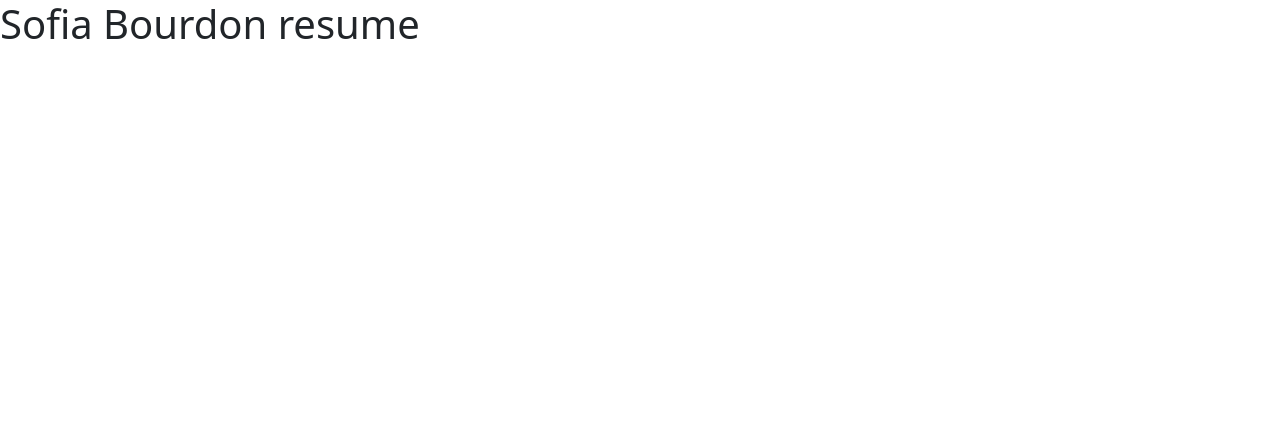
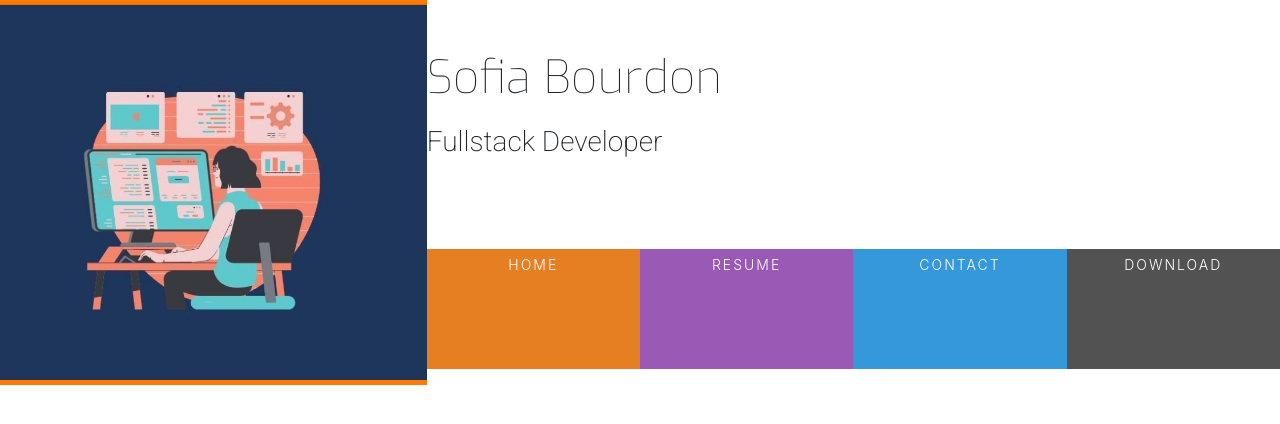
Before and after one commit to Sofia-Bourdon/resume-website, a plain HTML site: page index.html in a window 1280 px wide. Drawn offline with nearby package versions, Linux system fonts and the light colour scheme.

Commit message:
Adding and styling menu items in the nav bar

```diff
--- a/assets/css/style.css
+++ b/assets/css/style.css
@@ -0,0 +1,91 @@
+@import url('https://fonts.googleapis.com/css2?family=Roboto:100,200,300,400,500,600,700|Exo:100,200,300,400,500,600,700');
+
+*/ ---------------------------------------Colours */
+
+.bg-color-name-title {
+    background-color: #676767
+}
+
+.ui-menu-color-home {
+    background-color: #e67e22;
+}
+
+.ui-menu-color-resume {
+    background-color: #9b59b6;
+}
+
+.ui-menu-color-contact {
+    background-color: #3498db;
+}
+
+.ui-menu-color-download {
+    background-color: #525252;
+}
+
+*/ ---------------------------------------Heading */
+
+.heading {
+    margin-left: 50px;
+}
+
+.logo {
+    background: url("../images/rosie.jpeg");
+    background-position: center;
+    background-repeat: no-repeat;
+    background-size: cover;
+    min-height: 360px;
+    transition: all 5s ease-in-out;
+    -moz-transition: all 5s ease-in-out;
+    -webkit-transition: all 5s ease-in-out;
+}
+
+.name {
+    font-family: "Exo", sans-serif;
+    font-weight: 100;
+    font-size: 46px;
+    margin-top: 50px;
+}
+
+.title {
+    font-family: "Roboto", sans-serif;
+    font-weight: 200;
+    font-size: 28px;
+    margin-top: 20px;
+    margin-bottom: 90px;
+}
+
+.list-inline-item:not(:last-child) {
+    margin: 0;
+}
+
+.menucontainer {
+    font-size: 0;
+}
+
+#nav li {
+    font-size: 14px;
+}
+
+.menuitem {
+    height: 120px;
+    text-align: center;
+    padding: 0;
+}
+
+.menuitem a {
+    width: 100%;
+    text-decoration: none;
+    color: #fff;
+    height: 120px;
+}
+
+.menuitem span {
+    display: block;
+    width: 100%;
+    padding-top: 5px;
+    text-align: center;
+    text-transform: uppercase;
+    font-size: 14px;
+    font-weight: 300;
+    letter-spacing: 2px;
+}
--- a/index.html
+++ b/index.html
@@ -4,13 +4,43 @@
     <meta charset="UTF-8">
     <meta http-equiv="X-UA-Compatible" content="IE=edge">
     <meta name="viewport" content="width=device-width, initial-scale=1.0">
-    <link rel="stylesheet" href="https://cdn.jsdelivr.net/npm/bootstrap@5.3.0-alpha1/dist/css/bootstrap.min.css">
-    <link rel="stylesheet" href="">
+    <link rel="stylesheet" href="https://cdn.jsdelivr.net/npm/bootstrap@4.2.1/dist/css/bootstrap.min.css" integrity="sha384-GJzZqFGwb1QTTN6wy59ffF1BuGJpLSa9DkKMp0DgiMDm4iYMj70gZWKYbI706tWS" crossorigin="anonymous">
+    <link rel="stylesheet" href="assets/css/style.css">
     <title>Sofia Bourdon | resume</title>
 </head>
 <body>
     <header>
-        <h1>Sofia Bourdon resume</h1>
+        <div class="row no-gutters">
+            <a href="index.html" class="col-md-4 logo">
+
+            </a>
+            <div class="col-md-8">
+                <div class="row no-gutters bg-color-name-title">
+                    <div class="col heading">
+                        <h1 class="name">Sofia Bourdon</h1>
+                        <h2 class="title">Fullstack Developer</h2>
+                    </div>
+                </div>
+                <div class="row no-gutters">
+                    <div class="col">
+                        <ul id="nav" class="list-inline menucontainer">
+                            <li class="col-6 col-sm-3 ui-menu-color-home list-inline-item menuitem">
+                                <a href="#"><span>Home</span></a>
+                            </li>
+                            <li class="col-6 col-sm-3 ui-menu-color-resume list-inline-item menuitem">
+                                <a href="#"><span>Resume</span></a>
+                            </li>
+                            <li class="col-6 col-sm-3 ui-menu-color-contact list-inline-item menuitem">
+                                <a href="#"><span>Contact</span></a>
+                            </li>
+                            <li class="col-6 col-sm-3 ui-menu-color-download list-inline-item menuitem">
+                                <a href="#"><span>Download</span></a>
+                            </li>
+                        </ul>
+                    </div>
+                </div>
+            </div>
+        </div>
     </header>
     <section>
 
```
Also changed, not shown: assets/images/rosie.jpeg (added).
